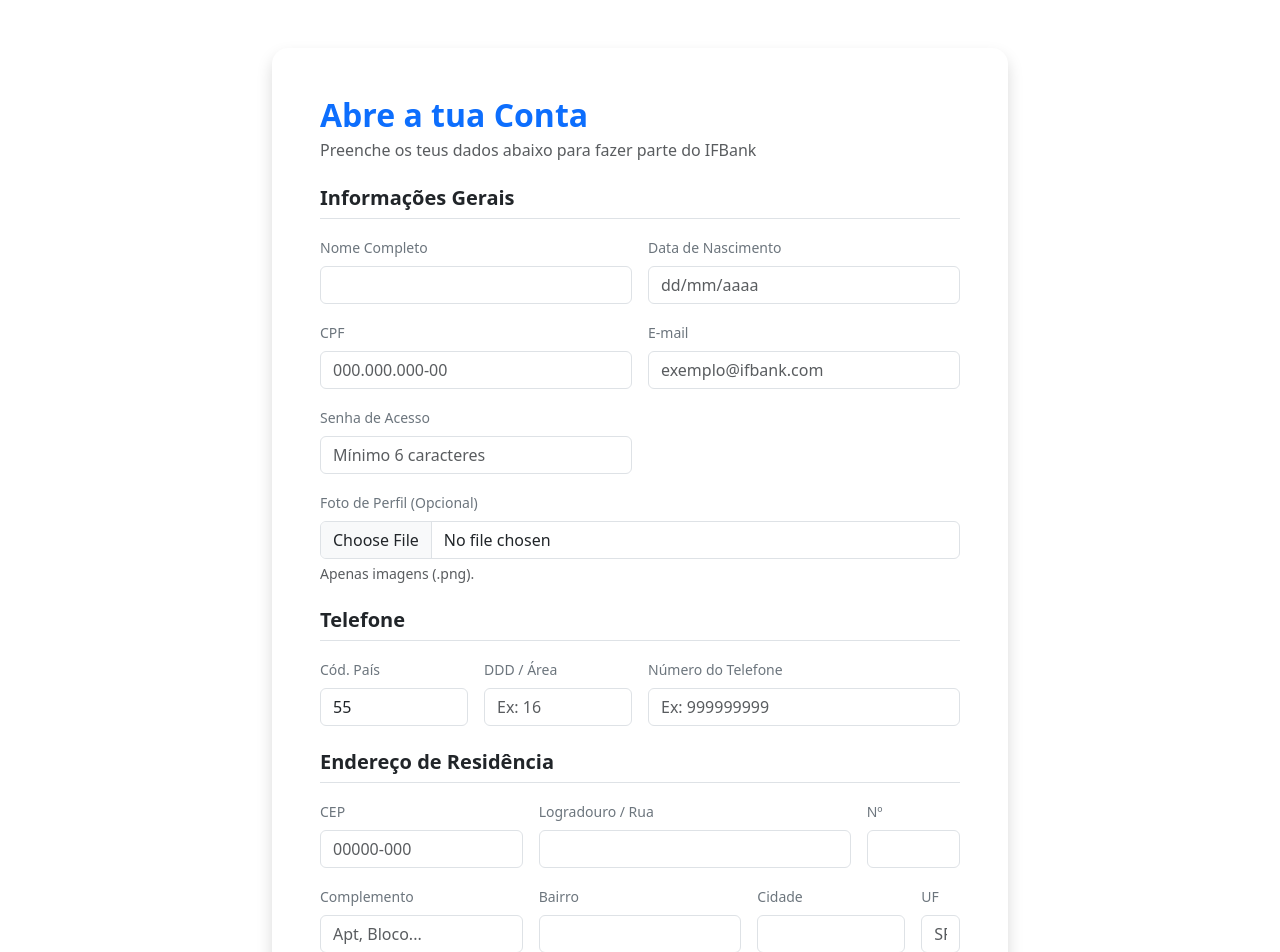
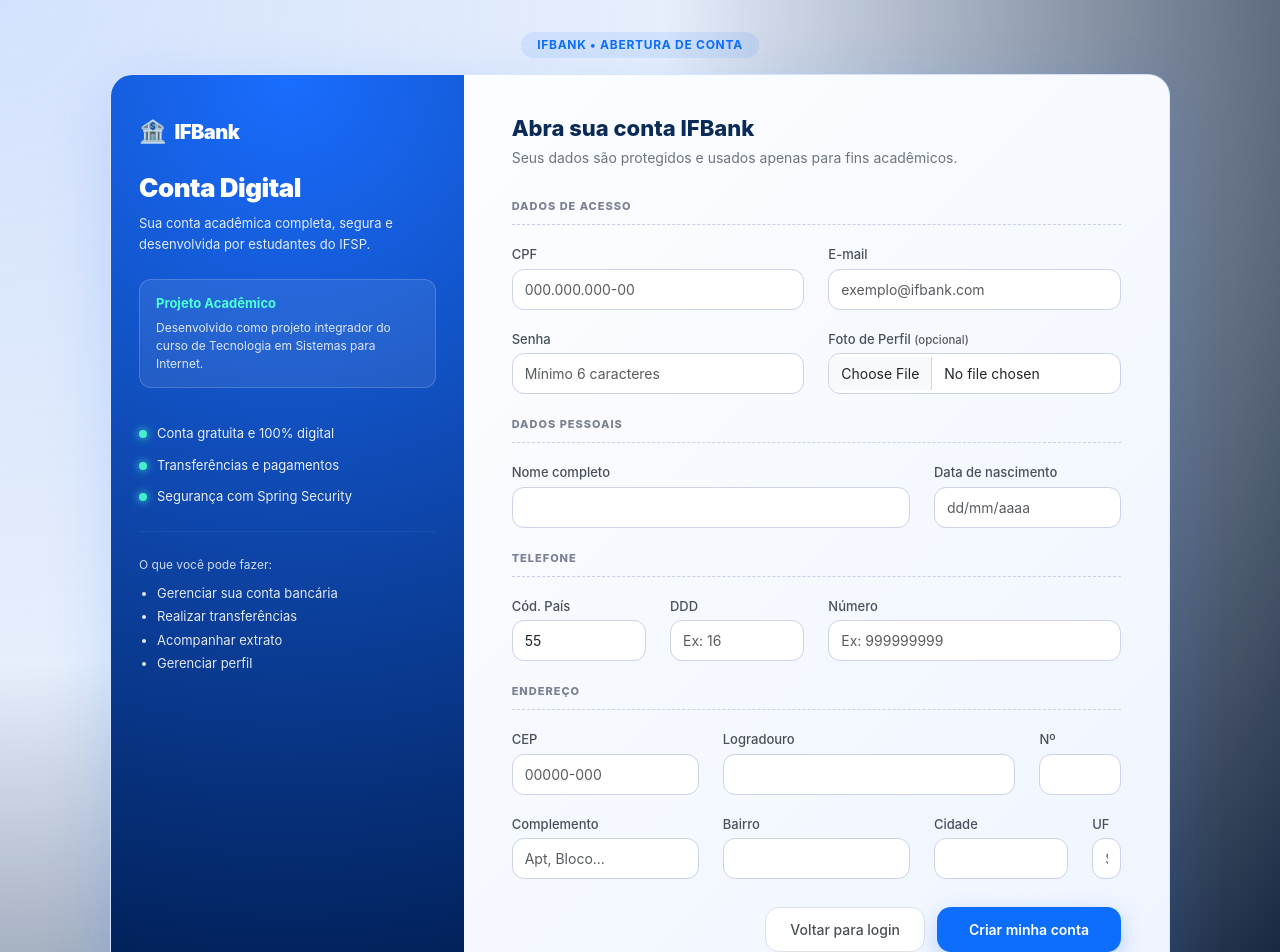
Before and after one commit to lucasparila/ifbank-web, an Angular app: page /cadastro in a window 1280 px wide. Shown: the top 952 px of the page. Built offline with nearby package versions, Linux system fonts and the light colour scheme.

Commit message:
feat: página de cadastro

```diff
--- a/src/app/pages/cadastro/cadastro.css
+++ b/src/app/pages/cadastro/cadastro.css
@@ -0,0 +1,308 @@
+:host {
+  display: block;
+}
+
+/* -------- WRAPPER -------- */
+
+.cadastro-wrapper {
+  min-height: 100vh;
+  background: radial-gradient(circle at top left, #4c8dff33, #0d6efd11 40%, #0a1a33 100%), #f5f7fc;
+  display: flex;
+  flex-direction: column;
+  align-items: center;
+  justify-content: center;
+  padding: 32px 16px;
+  font-family: Inter, system-ui, sans-serif;
+}
+
+/* -------- BRAND PILL -------- */
+
+.brand-pill {
+  display: inline-flex;
+  align-items: center;
+  gap: 8px;
+  padding: 4px 16px;
+  border-radius: 999px;
+  background: #0d6efd18;
+  color: #0d6efd;
+  font-size: 12px;
+  font-weight: 700;
+  text-transform: uppercase;
+  letter-spacing: 0.06em;
+  margin-bottom: 16px;
+}
+
+/* -------- CARD -------- */
+
+.cadastro-card {
+  width: 100%;
+  max-width: 1060px;
+  border-radius: 22px;
+  border: 1px solid #0d6efd22;
+  box-shadow: 0 20px 64px #0d6efd2a;
+  background: linear-gradient(135deg, #ffffff, #eff4ff);
+  overflow: hidden;
+}
+
+/* -------- LATERAL ESQUERDA -------- */
+
+.side-panel {
+  background: radial-gradient(circle at top, #1a6dff, #001b4d);
+  color: white;
+  min-height: 100%;
+}
+
+.side-content {
+  padding: 40px 28px;
+  height: 100%;
+  display: flex;
+  flex-direction: column;
+}
+
+.side-logo {
+  display: flex;
+  align-items: center;
+  gap: 8px;
+  margin-bottom: 24px;
+}
+
+.logo-icon {
+  font-size: 22px;
+}
+
+.logo-text {
+  font-size: 20px;
+  font-weight: 900;
+  letter-spacing: -0.5px;
+}
+
+.side-content h2 {
+  font-size: 26px;
+  font-weight: 900;
+  margin-bottom: 10px;
+  letter-spacing: -0.5px;
+}
+
+.side-desc {
+  font-size: 13px;
+  opacity: 0.88;
+  line-height: 1.6;
+  margin-bottom: 0;
+}
+
+.info-box {
+  background: rgba(255, 255, 255, 0.08);
+  padding: 14px 16px;
+  border-radius: 12px;
+  border: 1px solid rgba(255, 255, 255, 0.18);
+  margin: 24px 0;
+}
+
+.info-title {
+  font-size: 13px;
+  font-weight: 700;
+  color: #4cffd2;
+  display: block;
+  margin-bottom: 6px;
+}
+
+.info-text {
+  font-size: 12px;
+  opacity: 0.84;
+  line-height: 1.5;
+  margin: 0;
+}
+
+.badge-feature {
+  display: flex;
+  align-items: center;
+  gap: 10px;
+  margin-top: 12px;
+  font-size: 13px;
+  opacity: 0.9;
+}
+
+.dot {
+  width: 8px;
+  height: 8px;
+  min-width: 8px;
+  border-radius: 50%;
+  background: #4cffd2;
+  box-shadow: 0 0 8px #4cffd2;
+}
+
+.side-divider {
+  border-color: rgba(255, 255, 255, 0.2);
+  margin: 24px 0;
+}
+
+.benefits-title {
+  font-size: 12px;
+  opacity: 0.8;
+  margin-bottom: 8px;
+}
+
+.benefits {
+  padding-left: 18px;
+  font-size: 13px;
+  opacity: 0.88;
+  line-height: 1.8;
+  margin: 0;
+}
+
+/* -------- FORMULÁRIO DIREITA -------- */
+
+.form-panel {
+  padding: 40px 48px;
+}
+
+.form-title {
+  font-size: 22px;
+  font-weight: 800;
+  color: #0a2a57;
+  margin-bottom: 6px;
+}
+
+.form-subtitle {
+  color: #6c757d;
+  font-size: 14px;
+  margin-bottom: 24px;
+}
+
+/* -------- SEÇÕES -------- */
+
+.section-title {
+  font-size: 11px;
+  font-weight: 800;
+  letter-spacing: 0.09em;
+  color: #7b8094;
+  text-transform: uppercase;
+}
+
+.section-divider {
+  border-top: 1px dashed #c8d0e8;
+  margin: 8px 0 16px;
+}
+
+/* -------- CAMPOS -------- */
+
+.form-label {
+  font-size: 13px;
+  font-weight: 500;
+  color: #495057;
+  margin-bottom: 4px;
+}
+
+.form-control {
+  border-radius: 12px;
+  border: 1px solid #ccd3ea;
+  font-size: 14px;
+  padding: 9px 12px;
+  transition: border-color 0.2s, box-shadow 0.2s;
+}
+
+.form-control:focus {
+  border-color: #0d6efd;
+  box-shadow: 0 0 0 3px #0d6efd22;
+  outline: none;
+}
+
+.form-control:disabled {
+  background: #f8f9fb;
+  opacity: 0.7;
+}
+
+/* -------- ALERTS -------- */
+
+.alert {
+  border-radius: 12px;
+  font-size: 14px;
+  padding: 12px 16px;
+  margin-bottom: 20px;
+}
+
+/* -------- BOTÕES -------- */
+
+.form-actions {
+  display: flex;
+  gap: 12px;
+  justify-content: flex-end;
+  margin-top: 28px;
+}
+
+.btn-cancelar {
+  padding: 11px 24px;
+  border-radius: 14px;
+  border: 1px solid #dee2e6;
+  background: white;
+  color: #495057;
+  font-size: 14px;
+  font-weight: 500;
+  cursor: pointer;
+  transition: background 0.2s;
+}
+
+.btn-cancelar:hover {
+  background: #f8f9fa;
+}
+
+.btn-cancelar:disabled {
+  opacity: 0.6;
+  cursor: not-allowed;
+}
+
+.btn-cadastrar {
+  padding: 11px 32px;
+  border-radius: 14px;
+  border: none;
+  background: #0d6efd;
+  color: white;
+  font-size: 14px;
+  font-weight: 600;
+  cursor: pointer;
+  box-shadow: 0 8px 22px #0d6efd44;
+  transition: filter 0.2s, transform 0.15s;
+}
+
+.btn-cadastrar:hover {
+  filter: brightness(1.08);
+  transform: translateY(-1px);
+}
+
+.btn-cadastrar:disabled {
+  opacity: 0.7;
+  cursor: not-allowed;
+  transform: none;
+}
+
+/* -------- TERMOS -------- */
+
+.terms-text {
+  font-size: 12px;
+  color: #adb5bd;
+  text-align: center;
+  margin-top: 20px;
+  margin-bottom: 0;
+}
+
+/* -------- RESPONSIVO -------- */
+
+@media (max-width: 768px) {
+  .side-panel {
+    display: none;
+  }
+
+  .form-panel {
+    padding: 28px 20px;
+  }
+
+  .form-actions {
+    flex-direction: column;
+  }
+
+  .btn-cancelar,
+  .btn-cadastrar {
+    width: 100%;
+    text-align: center;
+  }
+}
--- a/src/app/pages/cadastro/cadastro.html
+++ b/src/app/pages/cadastro/cadastro.html
@@ -1,111 +1,204 @@
-<div class="container my-5">
-  <div class="row justify-content-center">
-    <div class="col-lg-8">
+<div class="cadastro-wrapper">
 
-      <div class="card shadow border-0 rounded-4">
-        <div class="card-body p-5">
+  <div class="brand-pill">IFBank • Abertura de Conta</div>
 
-          <div class="mb-4">
-            <h2 class="text-primary fw-bold mb-1">Abre a tua Conta</h2>
-            <p class="text-muted">Preenche os teus dados abaixo para fazer parte do IFBank</p>
+  <div class="cadastro-card">
+    <div class="row g-0 h-100">
+
+      <!-- LATERAL ESQUERDA -->
+      <div class="col-md-4 side-panel">
+        <div class="side-content">
+
+          <div class="side-logo">
+            <span class="logo-icon">🏦</span>
+            <span class="logo-text">IFBank</span>
           </div>
 
-          <div *ngIf="mensagemSucesso" class="alert alert-success shadow-sm mb-4" role="alert">
+          <h2>Conta Digital</h2>
+          <p class="side-desc">
+            Sua conta acadêmica completa, segura e desenvolvida por estudantes do IFSP.
+          </p>
+
+          <div class="info-box">
+            <span class="info-title">Projeto Acadêmico</span>
+            <p class="info-text">
+              Desenvolvido como projeto integrador do curso de Tecnologia em Sistemas para Internet.
+            </p>
+          </div>
+
+          <div class="badge-feature">
+            <span class="dot"></span>
+            <span>Conta gratuita e 100% digital</span>
+          </div>
+          <div class="badge-feature">
+            <span class="dot"></span>
+            <span>Transferências e pagamentos</span>
+          </div>
+          <div class="badge-feature">
+            <span class="dot"></span>
+            <span>Segurança com Spring Security</span>
+          </div>
+
+          <hr class="side-divider">
+
+          <p class="benefits-title">O que você pode fazer:</p>
+          <ul class="benefits">
+            <li>Gerenciar sua conta bancária</li>
+            <li>Realizar transferências</li>
+            <li>Acompanhar extrato</li>
+            <li>Gerenciar perfil</li>
+          </ul>
+        </div>
+      </div>
+
+      <!-- FORMULÁRIO DIREITA -->
+      <div class="col-md-8">
+        <div class="form-panel">
+
+          <h3 class="form-title">Abra sua conta IFBank</h3>
+          <p class="form-subtitle">Seus dados são protegidos e usados apenas para fins acadêmicos.</p>
+
+          <div *ngIf="mensagemSucesso" class="alert alert-success" role="alert">
             {{ mensagemSucesso }}
           </div>
-          <div *ngIf="mensagemErro" class="alert alert-danger shadow-sm mb-4" role="alert">
+          <div *ngIf="mensagemErro" class="alert alert-danger" role="alert">
             {{ mensagemErro }}
           </div>
 
           <form (ngSubmit)="executarCadastro()">
 
-            <h5 class="text-dark fw-semibold mb-3 pb-2 border-bottom">Informações Gerais</h5>
-            <div class="row g-3 mb-4">
+            <!-- DADOS DE ACESSO -->
+            <span class="section-title">Dados de acesso</span>
+            <div class="section-divider"></div>
+
+            <div class="row mb-3">
               <div class="col-md-6">
-                <label class="form-label text-secondary small fw-medium">Nome Completo</label>
-                <input type="text" class="form-control" name="nome" [(ngModel)]="formCadastro.nome" required [disabled]="carregando">
+                <label class="form-label">CPF</label>
+                <input type="text" class="form-control" name="cpf" [(ngModel)]="formCadastro.cpf"
+                  placeholder="000.000.000-00" required [disabled]="carregando">
               </div>
               <div class="col-md-6">
-                <label class="form-label text-secondary small fw-medium">Data de Nascimento</label>
-                <input type="text" class="form-control" name="dataNascimento" [(ngModel)]="formCadastro.dataNascimento" placeholder="dd/mm/aaaa" required [disabled]="carregando">
-              </div>
-              <div class="col-md-6">
-                <label class="form-label text-secondary small fw-medium">CPF</label>
-                <input type="text" class="form-control" name="cpf" [(ngModel)]="formCadastro.cpf" placeholder="000.000.000-00" required [disabled]="carregando">
-              </div>
-              <div class="col-md-6">
-                <label class="form-label text-secondary small fw-medium">E-mail</label>
-                <input type="email" class="form-control" name="email" [(ngModel)]="formCadastro.email" placeholder="exemplo@ifbank.com" required [disabled]="carregando">
-              </div>
-              <div class="col-md-6">
-                <label class="form-label text-secondary small fw-medium">Senha de Acesso</label>
-                <input type="password" class="form-control" name="senha" [(ngModel)]="formCadastro.senha" placeholder="Mínimo 6 caracteres" required [disabled]="carregando">
-              </div>
-
-              <div class="col-12">
-                <label class="form-label text-secondary small fw-medium">Foto de Perfil (Opcional)</label>
-                <input type="file" class="form-control" accept="image/*" (change)="onFileSelected($event)" [disabled]="carregando">
-                <div class="form-text small text-muted">Apenas imagens (.png).</div>
+                <label class="form-label">E-mail</label>
+                <input type="email" class="form-control" name="email" [(ngModel)]="formCadastro.email"
+                  placeholder="exemplo@ifbank.com" required [disabled]="carregando">
               </div>
             </div>
 
-            <h5 class="text-dark fw-semibold mb-3 pb-2 border-bottom">Telefone</h5>
-            <div class="row g-3 mb-4">
-              <div class="col-md-3">
-                <label class="form-label text-secondary small fw-medium">Cód. País</label>
-                <input type="number" class="form-control" name="codPais" [(ngModel)]="formCadastro.codPais" [disabled]="carregando">
-              </div>
-              <div class="col-md-3">
-                <label class="form-label text-secondary small fw-medium">DDD / Área</label>
-                <input type="number" class="form-control" name="codArea" [(ngModel)]="formCadastro.codArea" placeholder="Ex: 16" required [disabled]="carregando">
+            <div class="row mb-3">
+              <div class="col-md-6">
+                <label class="form-label">Senha</label>
+                <input type="password" class="form-control" name="senha" [(ngModel)]="formCadastro.senha"
+                  placeholder="Mínimo 6 caracteres" required [disabled]="carregando">
               </div>
               <div class="col-md-6">
-                <label class="form-label text-secondary small fw-medium">Número do Telefone</label>
-                <input type="number" class="form-control" name="numeroTelefone" [(ngModel)]="formCadastro.numeroTelefone" placeholder="Ex: 999999999" required [disabled]="carregando">
+                <label class="form-label">Foto de Perfil <span class="text-muted small">(opcional)</span></label>
+                <input type="file" class="form-control" accept="image/*" (change)="onFileSelected($event)"
+                  [disabled]="carregando">
               </div>
             </div>
 
-            <h5 class="text-dark fw-semibold mb-3 pb-2 border-bottom">Endereço de Residência</h5>
-            <div class="row g-3 mb-4">
-              <div class="col-md-4">
-                <label class="form-label text-secondary small fw-medium">CEP</label>
-                <input type="text" class="form-control" name="cep" [(ngModel)]="formCadastro.cep" placeholder="00000-000" required [disabled]="carregando">
-              </div>
-              <div class="col-md-6">
-                <label class="form-label text-secondary small fw-medium">Logradouro / Rua</label>
-                <input type="text" class="form-control" name="logradouro" [(ngModel)]="formCadastro.logradouro" required [disabled]="carregando">
-              </div>
-              <div class="col-md-2">
-                <label class="form-label text-secondary small fw-medium">Nº</label>
-                <input type="number" class="form-control" name="numero" [(ngModel)]="formCadastro.numero" required [disabled]="carregando">
+            <!-- DADOS PESSOAIS -->
+            <span class="section-title">Dados pessoais</span>
+            <div class="section-divider"></div>
+
+            <div class="row mb-3">
+              <div class="col-md-8">
+                <label class="form-label">Nome completo</label>
+                <input type="text" class="form-control" name="nome" [(ngModel)]="formCadastro.nome"
+                  required [disabled]="carregando">
               </div>
               <div class="col-md-4">
-                <label class="form-label text-secondary small fw-medium">Complemento</label>
-                <input type="text" class="form-control" name="complemento" [(ngModel)]="formCadastro.complemento" placeholder="Apt, Bloco..." [disabled]="carregando">
-              </div>
-              <div class="col-md-4">
-                <label class="form-label text-secondary small fw-medium">Bairro</label>
-                <input type="text" class="form-control" name="bairro" [(ngModel)]="formCadastro.bairro" required [disabled]="carregando">
-              </div>
-              <div class="col-md-3">
-                <label class="form-label text-secondary small fw-medium">Cidade</label>
-                <input type="text" class="form-control" name="cidade" [(ngModel)]="formCadastro.cidade" required [disabled]="carregando">
-              </div>
-              <div class="col-md-1">
-                <label class="form-label text-secondary small fw-medium">UF</label>
-                <input type="text" class="form-control" name="estado" [(ngModel)]="formCadastro.estado" maxlength="2" placeholder="SP" required [disabled]="carregando">
+                <label class="form-label">Data de nascimento</label>
+                <input type="text" class="form-control" name="dataNascimento"
+                  [(ngModel)]="formCadastro.dataNascimento" placeholder="dd/mm/aaaa"
+                  required [disabled]="carregando">
               </div>
             </div>
 
-            <div class="d-flex justify-content-end gap-3 mt-4">
-              <button type="button" class="btn btn-light px-4" routerLink="/login" [disabled]="carregando">Cancelar</button>
-              <button type="submit" class="btn btn-primary px-5 fw-semibold" [disabled]="carregando">
-                <span *ngIf="!carregando">Criar Minha Conta</span>
+            <!-- TELEFONE -->
+            <span class="section-title">Telefone</span>
+            <div class="section-divider"></div>
+
+            <div class="row mb-3">
+              <div class="col-md-3">
+                <label class="form-label">Cód. País</label>
+                <input type="number" class="form-control" name="codPais" [(ngModel)]="formCadastro.codPais"
+                  [disabled]="carregando">
+              </div>
+              <div class="col-md-3">
+                <label class="form-label">DDD</label>
+                <input type="number" class="form-control" name="codArea" [(ngModel)]="formCadastro.codArea"
+                  placeholder="Ex: 16" required [disabled]="carregando">
+              </div>
+              <div class="col-md-6">
+                <label class="form-label">Número</label>
+                <input type="number" class="form-control" name="numeroTelefone"
+                  [(ngModel)]="formCadastro.numeroTelefone" placeholder="Ex: 999999999"
+                  required [disabled]="carregando">
+              </div>
+            </div>
+
+            <!-- ENDEREÇO -->
+            <span class="section-title">Endereço</span>
+            <div class="section-divider"></div>
+
+            <div class="row mb-3">
+              <div class="col-md-4">
+                <label class="form-label">CEP</label>
+                <input type="text" class="form-control" name="cep" [(ngModel)]="formCadastro.cep"
+                  placeholder="00000-000" required [disabled]="carregando">
+              </div>
+              <div class="col-md-6">
+                <label class="form-label">Logradouro</label>
+                <input type="text" class="form-control" name="logradouro" [(ngModel)]="formCadastro.logradouro"
+                  required [disabled]="carregando">
+              </div>
+              <div class="col-md-2">
+                <label class="form-label">Nº</label>
+                <input type="number" class="form-control" name="numero" [(ngModel)]="formCadastro.numero"
+                  required [disabled]="carregando">
+              </div>
+            </div>
+
+            <div class="row mb-3">
+              <div class="col-md-4">
+                <label class="form-label">Complemento</label>
+                <input type="text" class="form-control" name="complemento" [(ngModel)]="formCadastro.complemento"
+                  placeholder="Apt, Bloco..." [disabled]="carregando">
+              </div>
+              <div class="col-md-4">
+                <label class="form-label">Bairro</label>
+                <input type="text" class="form-control" name="bairro" [(ngModel)]="formCadastro.bairro"
+                  required [disabled]="carregando">
+              </div>
+              <div class="col-md-3">
+                <label class="form-label">Cidade</label>
+                <input type="text" class="form-control" name="cidade" [(ngModel)]="formCadastro.cidade"
+                  required [disabled]="carregando">
+              </div>
+              <div class="col-md-1">
+                <label class="form-label">UF</label>
+                <input type="text" class="form-control" name="estado" [(ngModel)]="formCadastro.estado"
+                  maxlength="2" placeholder="SP" required [disabled]="carregando">
+              </div>
+            </div>
+
+            <!-- BOTÕES -->
+            <div class="form-actions">
+              <button type="button" class="btn-cancelar" routerLink="/login" [disabled]="carregando">
+                Voltar para login
+              </button>
+              <button type="submit" class="btn-cadastrar" [disabled]="carregando">
+                <span *ngIf="!carregando">Criar minha conta</span>
                 <span *ngIf="carregando" class="spinner-border spinner-border-sm" role="status" aria-hidden="true"></span>
               </button>
             </div>
 
           </form>
+
+          <p class="terms-text">
+            Ao continuar, você concorda com os termos de uso do IFBank.
+          </p>
 
         </div>
       </div>
```
